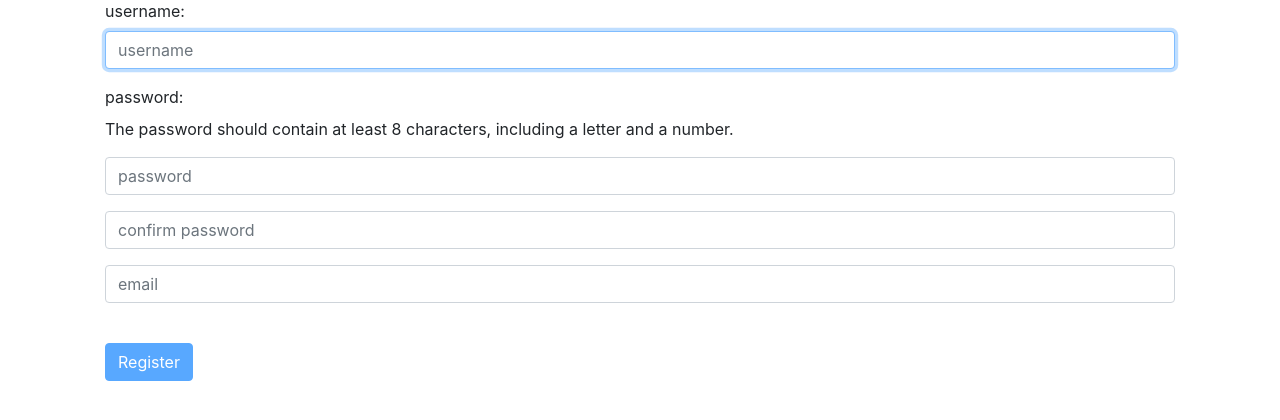
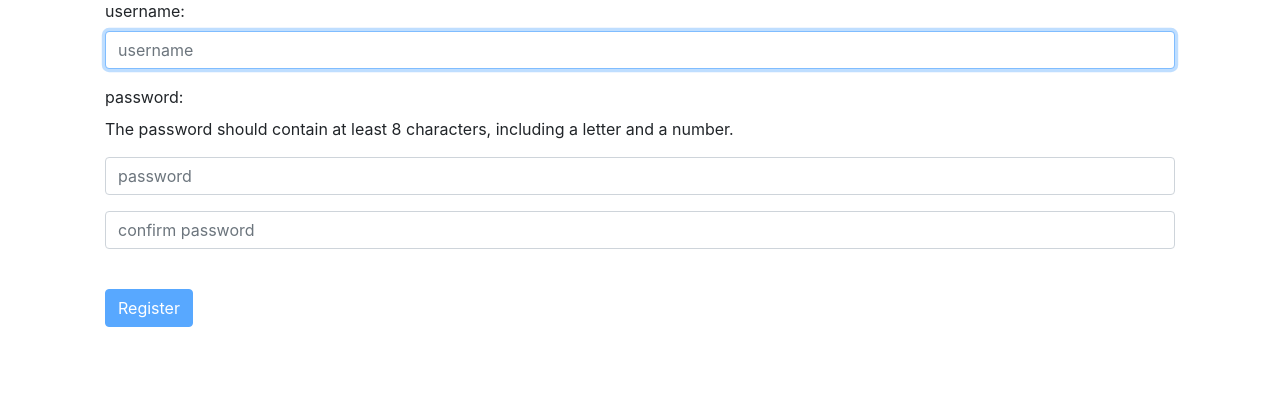
Before and after one commit to samho223/blockchain-exchange, a Flask app: page /register in a window 1280 px wide. Shown: the part 156-576 px from the top of the page. Run offline with Flask 2, Linux system fonts and the light colour scheme; some libraries are stand-ins or nearby versions.

Commit message:
Update register.html

```diff
--- a/new/blockchain/templates/register.html
+++ b/new/blockchain/templates/register.html
@@ -44,9 +44,6 @@
                     <div class="form-group">
                       <input id="confirm-pass" autocomplete="off"  class="form-control" name="confirm-pass" placeholder="confirm password" type="password">
                     </div>
-                    <div class="form-group">
-                      <input id="email" autocomplete="off"  class="form-control" name="email" placeholder="email" type="email">
-                    </div>
                     <br>
                     <button id="submit" class="btn btn-primary" type="submit">Register</button>
                 </form>
```
